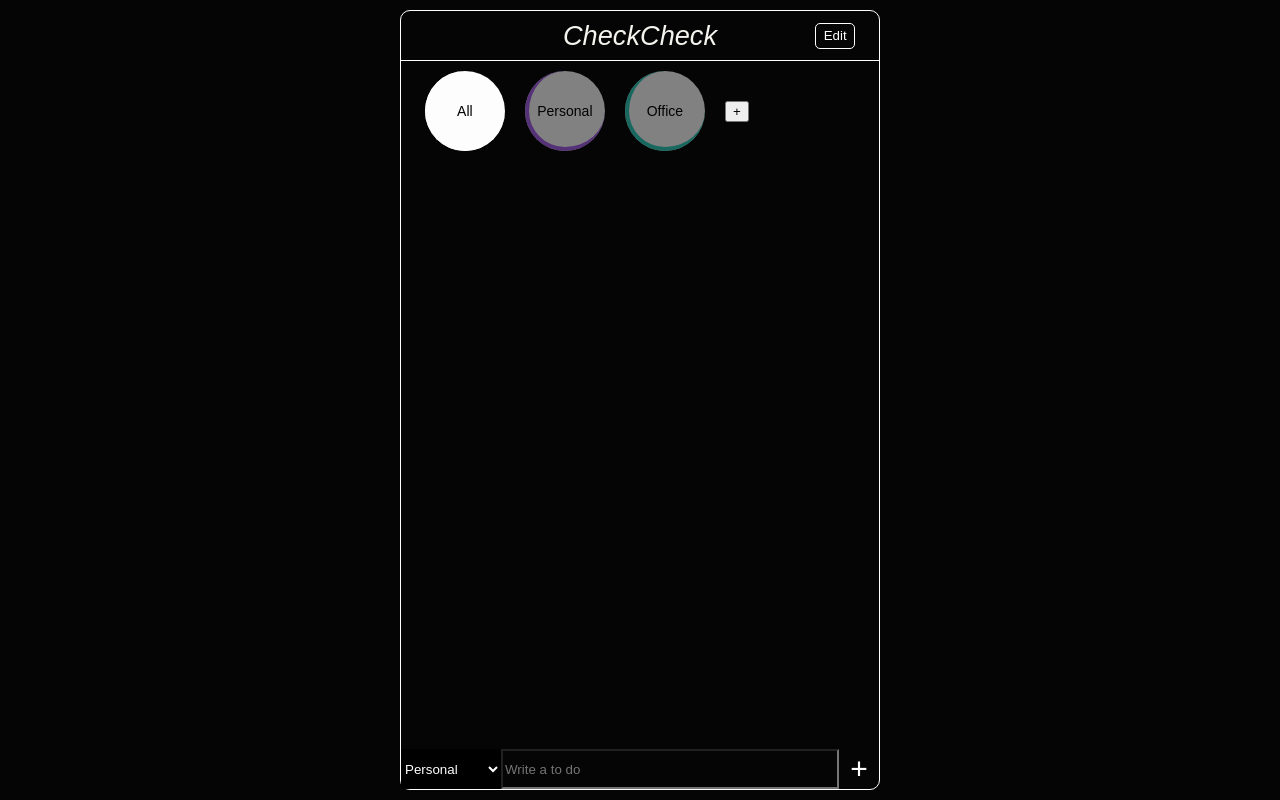
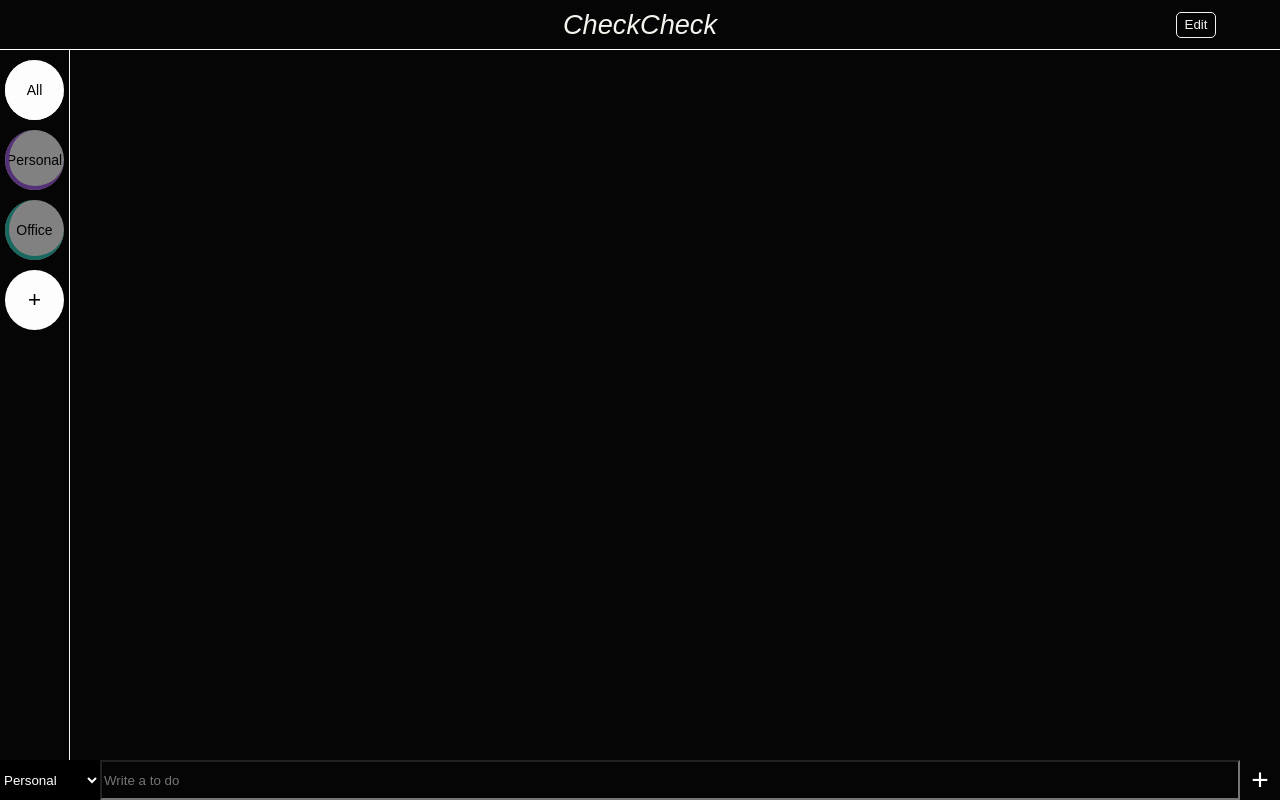
Before and after one commit to hyesuhong/checklist, a React (Create React App) app: page / in a window 1280 px wide. Built offline with nearby package versions, Linux system fonts and the light colour scheme.

Commit message:
change style

```diff
--- a/package.json
+++ b/package.json
@@ -12,6 +12,7 @@
 		"@types/react-dom": "^17.0.11",
 		"gh-pages": "^3.2.3",
 		"react": "^17.0.2",
+		"react-colorful": "^5.5.1",
 		"react-dom": "^17.0.2",
 		"react-hook-form": "^7.25.1",
 		"react-query": "^3.34.12",
--- a/src/atoms.tsx
+++ b/src/atoms.tsx
@@ -56,7 +56,7 @@ export const toDoSelector = selector({
 	get: ({ get }) => {
 		const toDos = get(toDoState);
 		const view = get(viewState);
-		return view == 0 ? toDos : toDos.filter((toDo) => toDo.category == Number(view));
+		return view === 0 ? toDos : toDos.filter((toDo) => Number(toDo.category) === Number(view));
 		// return [
 		// 	toDos.filter((toDo) => toDo.category === 'TO_DO'),
 		// 	toDos.filter((toDo) => toDo.category === 'DOING'),
--- a/src/components/ToDo.tsx
+++ b/src/components/ToDo.tsx
@@ -1,5 +1,5 @@
 import React from 'react';
-import { useRecoilState, useRecoilValue, useSetRecoilState } from 'recoil';
+import { useRecoilState, useRecoilValue } from 'recoil';
 import styled from 'styled-components';
 import { categoryState, Conditions, IToDos, toDoState } from '../atoms';
 import { IconRemove } from '../assets/image/icon';
@@ -52,11 +52,11 @@ function ToDo({ text, category, id, condition, mode }: IToDoItem) {
 	};
 
 	return (
-		<ToDoItem bdColor={categorySet.find((cate) => cate.id == category)?.color}>
-			<input type='checkbox' id={`CHK_${id}`} value={id} onChange={onChange} checked={condition == Conditions.YET ? false : true} disabled={mode == 'Edit' ? true : false} />
+		<ToDoItem bdColor={categorySet.find((cate) => cate.id === Number(category))?.color}>
+			<input type='checkbox' id={`CHK_${id}`} value={id} onChange={onChange} checked={condition === Conditions.YET ? false : true} disabled={mode === 'Edit' ? true : false} />
 			<label htmlFor={`CHK_${id}`}></label>
 			<span>{text}</span>
-			{mode == 'Edit' ? (
+			{mode === 'Edit' ? (
 				<button className='removeBtn' onClick={removeItem}>
 					<IconRemove fill='#fff' />
 				</button>
--- a/src/components/ToDoList.tsx
+++ b/src/components/ToDoList.tsx
@@ -5,25 +5,22 @@ import { categoryState, toDoSelector, viewState } from '../atoms';
 import CreateToDo from './CreateToDo';
 import ToDo from './ToDo';
 import { useForm } from 'react-hook-form';
+import { HexColorPicker } from 'react-colorful';
 
 const Container = styled.div`
-	position: relative;
-	display: flex;
-	flex-direction: column;
-	max-width: 480px;
-	height: calc(100vh - 20px);
-	margin: 10px auto;
-	border-radius: 10px;
-	border: 1px solid #fff;
-	padding-bottom: 40px;
+	display: grid;
+	grid-template-rows: min-content minmax(0, auto);
+	grid-template-columns: 70px 2fr;
+	height: 100vh;
 `;
 
 const Header = styled.header`
 	position: relative;
+	grid-column: span 2;
+	height: 50px;
 	display: flex;
 	align-items: center;
 	justify-content: center;
-	flex: 0 0 50px;
 	padding: 0 5%;
 	border-bottom: 1px solid #fff;
 
@@ -35,11 +32,16 @@ const Header = styled.header`
 		width: 40px;
 		height: 26px;
 		background: transparent;
-		border: 1px solid #fff;
+		border: 1px solid ${(props) => props.theme.textColor};
 		border-radius: 5px;
 		outline: none;
-		color: #fff;
+		color: ${(props) => props.theme.textColor};
 		padding: 0;
+		transition: all 0.3s;
+	}
+	button.editBtn:hover {
+		background: ${(props) => props.theme.textColor};
+		color: ${(props) => props.theme.bgColor};
 	}
 `;
 
@@ -50,16 +52,22 @@ const Title = styled.h1`
 `;
 
 const CategoryList = styled.ul`
-	flex: 0 0 80px;
-	display: flex;
-	justify-content: flex-start;
-	align-items: center;
-	padding: 0 5%;
-	margin: 10px 0;
-	overflow-x: auto;
-	overflow-y: hidden;
+	padding: 10px 5px;
+	border-right: 1px solid ${(props) => props.theme.textColor};
+	overflow-x: hidden;
+	overflow-y: auto;
 	::-webkit-scrollbar {
 		display: none;
+	}
+
+	button {
+		width: 100%;
+		height: 60px;
+		border-radius: 100%;
+		background: #fdfdfd;
+		border: none;
+		outline: none;
+		font-size: 1.4rem;
 	}
 `;
 
@@ -68,14 +76,15 @@ const CategoryItem = styled.li<{ bdColor?: string }>`
 	display: flex;
 	justify-content: center;
 	align-items: center;
-	flex: 0 0 80px;
-	height: 80px;
+	width: 100%;
+	height: 60px;
 	background: #fdfdfd;
 	color: #000;
 	border-radius: 100%;
-	margin-right: 20px;
+	margin-bottom: 10px;
 	font-size: 14px;
 	opacity: 0.5;
+	cursor: pointer;
 
 	&.active {
 		opacity: 1;
@@ -102,13 +111,23 @@ const SettingCategory = styled.div`
 	display: flex;
 	justify-content: center;
 	align-items: center;
-	div {
-		width: 200px;
+	& > div {
+		width: 300px;
 		padding: 10px;
 		border-radius: 10px;
 		background: ${(props) => props.theme.bgColor};
 		border: 1px solid #fff;
 		text-align: right;
+	}
+	div.react-colorful {
+		width: 100%;
+		margin: 5px auto;
+	}
+	div.react-colorful__saturation {
+		border-radius: 0;
+	}
+	div.react-colorful__last-control {
+		border-radius: 0;
 	}
 	button {
 		width: 30px;
@@ -129,7 +148,6 @@ const SettingCategory = styled.div`
 			border: 1px solid #fff;
 			outline: none;
 			color: #fff;
-			margin-bottom: 5px;
 		}
 	}
 `;
@@ -143,7 +161,6 @@ const ToDoContent = styled.ul`
 
 interface IForm {
 	cateName: string;
-	cateColor?: string;
 }
 
 function ToDoList() {
@@ -151,17 +168,19 @@ function ToDoList() {
 	const [editMode, setEditMode] = useState(false);
 	const [category, setCategory] = useRecoilState(categoryState);
 	const [view, setView] = useRecoilState(viewState);
+	const [color, setColor] = useState('#000000');
 
 	const clickCategory = (event: React.MouseEvent<HTMLLIElement>) => {
 		const classList = event.currentTarget.classList;
-		const dataKey = event.currentTarget.dataset.key ? Number(event.currentTarget.dataset.key) : 0;
+		// const dataKey = event.currentTarget.dataset.key ? Number(event.currentTarget.dataset.key) : 0;
+		const dataKey = Number(event.currentTarget.dataset.key);
 		if (classList.contains('active')) {
 			return;
 		} else {
 			const categories = event.currentTarget.parentElement?.children;
 			if (typeof categories != 'undefined') {
 				Array.from(categories).forEach((element) => {
-					if (element == event.currentTarget) {
+					if (element === event.currentTarget) {
 						element.classList.add('active');
 						setView(dataKey);
 					} else element.classList.remove('active');
@@ -171,10 +190,10 @@ function ToDoList() {
 	};
 
 	const { register, handleSubmit, setValue } = useForm<IForm>();
-	const onValid = ({ cateName, cateColor }: IForm) => {
-		setCategory((prev) => [...prev, { id: Date.now(), name: cateName, color: cateColor }]);
+	const onValid = ({ cateName }: IForm) => {
+		setCategory((prev) => [...prev, { id: Date.now(), name: cateName, color: color }]);
 		setValue('cateName', '');
-		setValue('cateColor', '');
+		setColor('#ffffff');
 		setShowModal(false);
 	};
 	useEffect(() => {
@@ -182,6 +201,7 @@ function ToDoList() {
 	}, [category]);
 
 	const toDos = useRecoilValue(toDoSelector);
+	console.log(toDos);
 
 	return (
 		<Container>
@@ -229,7 +249,8 @@ function ToDoList() {
 						</button>
 						<form onSubmit={handleSubmit(onValid)}>
 							<input type='text' {...register('cateName', { required: true })} placeholder='write the category name' />
-							<input type='color' {...register('cateColor')} placeholder='select color' />
+							{/* <input type='color' {...register('cateColor')} placeholder='select color' /> */}
+							<HexColorPicker color={color} onChange={setColor} />
 							<input type='submit' value='add category' />
 						</form>
 					</div>
```
Also changed, not shown: 1 other file (tests, documents, lock files or other folders).
